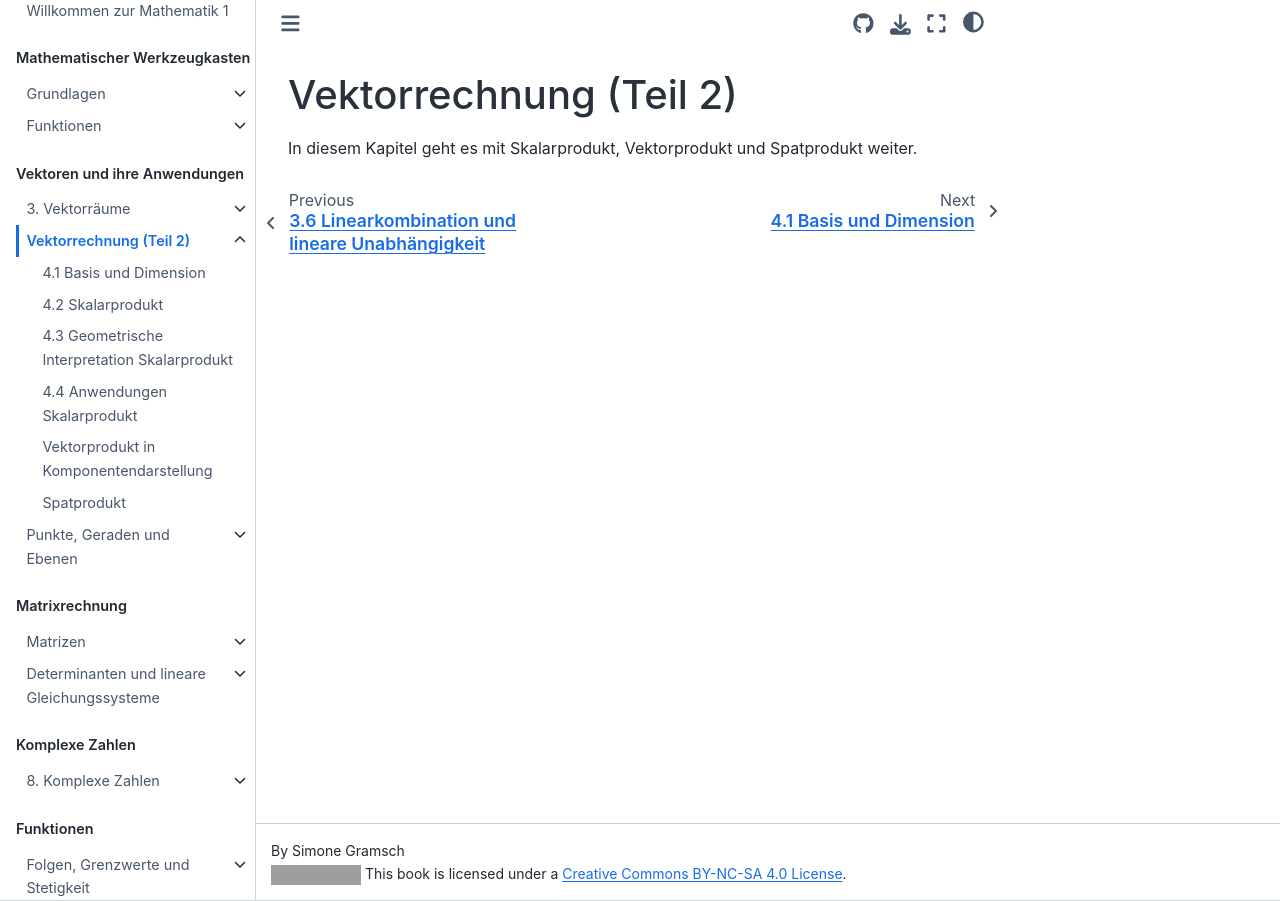
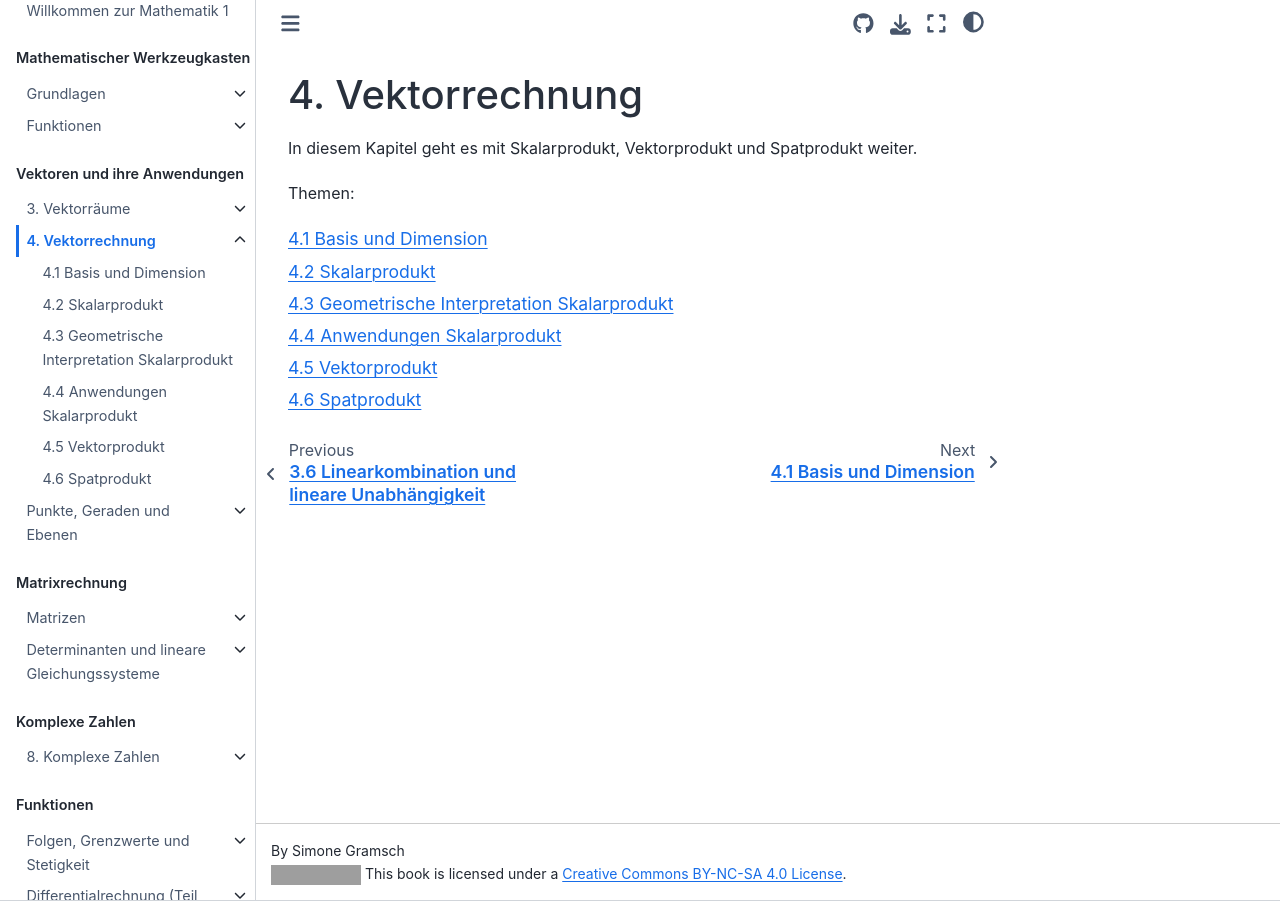
Before and after one commit to gramschs/book_dev, a Jupyter Book: the page built from doc/chapter04/chapter04_sec00.md, in a window 1280 px wide. Built offline with Jupyter Book 1.0.4 settings and Sphinx 7.4.7 and the Sphinx Book theme 1.1.4, drawn with Linux system fonts in a browser that asks for light colours; grey boxes are pictures that could not be loaded.

Commit message:
numbering

````diff
--- a/doc/chapter04/chapter04_sec00.md
+++ b/doc/chapter04/chapter04_sec00.md
@@ -1,3 +1,8 @@
-# Vektorrechnung (Teil 2)
+# 4. Vektorrechnung
 
 In diesem Kapitel geht es mit Skalarprodukt, Vektorprodukt und Spatprodukt weiter.
+
+Themen:
+
+```{tableofcontents}
+```
````
Also changed, not shown: doc/chapter03/sec01.md (+0 -5 lines), doc/chapter04/chapter04_sec03.md (+5 -0 lines), doc/chapter04/chapter04_sec05.md (+11 -13 lines), doc/chapter04/chapter04_sec06.md (+11 -2 lines), doc/chapter04/chapter04_sec04.md (line endings or trailing spaces).
